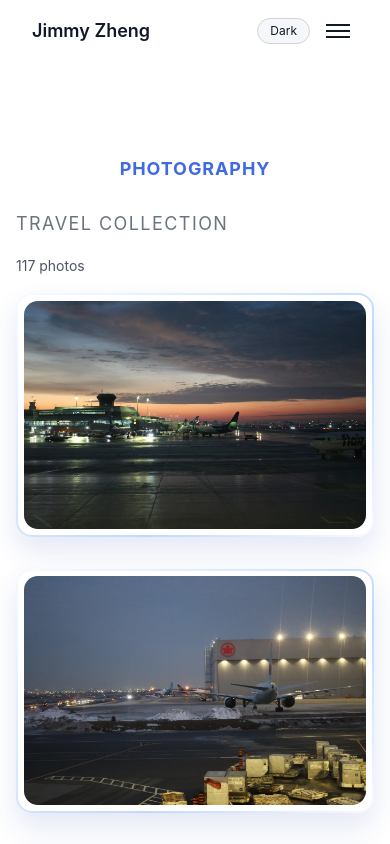
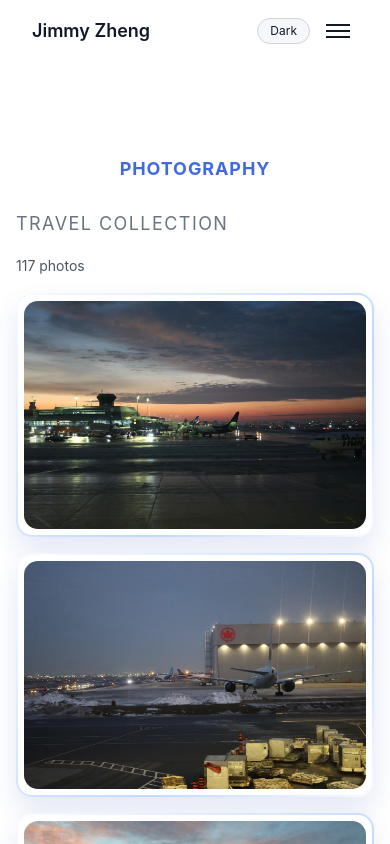
Before and after one commit to Jimmy20060109/NewPersonalWebsite, a React (Vite) app: page /photography in a window 390 px wide. Shown: the top 844 px of the page. Built offline with nearby package versions, Linux system fonts and the light colour scheme.

Commit message:
add drag and drop function in gallery

```diff
--- a/package.json
+++ b/package.json
@@ -9,7 +9,9 @@
     "preview": "vite preview"
   },
   "dependencies": {
+    "@interactjs/interact": "^1.10.27",
     "@vercel/analytics": "^1.6.1",
+    "interactjs": "^1.10.27",
     "react": "^18.2.0",
     "react-dom": "^18.2.0",
     "react-router-dom": "^6.30.3"
--- a/src/views/Photography.css
+++ b/src/views/Photography.css
@@ -26,13 +26,15 @@
 }
 
 .photography-gallery {
-  columns: 4 220px;
-  column-gap: var(--spacing-md);
+  display: grid;
+  grid-template-columns: repeat(4, minmax(0, 1fr));
+  gap: var(--spacing-md);
+  align-items: start;
 }
 
 .photo-frame {
-  break-inside: avoid;
-  margin: 0 0 var(--spacing-md);
+  position: relative;
+  margin: 0;
   padding: 0.45rem;
   border-radius: 20px;
   border: 2px solid transparent;
@@ -40,11 +42,10 @@
     linear-gradient(var(--color-white), var(--color-white)) padding-box,
     linear-gradient(140deg, #f8fbff, #dbeafe 35%, #bfd9ff 65%, #f8fbff) border-box;
   box-shadow: 0 14px 28px rgba(30, 64, 175, 0.12);
-  transition: transform 0.25s ease, box-shadow 0.25s ease;
+  transition: box-shadow 0.25s ease, border-color 0.25s ease;
 }
 
-.photo-frame:hover {
-  transform: translateY(-4px);
+.photo-frame:hover:not(.is-dragging) {
   box-shadow: 0 20px 36px rgba(30, 64, 175, 0.18);
 }
 
@@ -55,7 +56,8 @@
   border: none;
   border-radius: 14px;
   overflow: hidden;
-  cursor: zoom-in;
+  background: transparent;
+  cursor: inherit;
 }
 
 .photo-frame-button img {
@@ -118,6 +120,19 @@
   background: rgba(30, 41, 59, 0.8);
 }
 
+.draggable-photo {
+  touch-action: none;
+  user-select: none;
+  cursor: grab;
+  will-change: transform;
+}
+
+.draggable-photo.is-dragging {
+  z-index: 5;
+  cursor: grabbing;
+  box-shadow: 0 24px 44px rgba(30, 64, 175, 0.24);
+}
+
 @keyframes lightbox-fade-in {
   from {
     opacity: 0;
@@ -129,13 +144,13 @@
 
 @media (max-width: 1280px) {
   .photography-gallery {
-    columns: 3 220px;
+    grid-template-columns: repeat(3, minmax(0, 1fr));
   }
 }
 
 @media (max-width: 900px) {
   .photography-gallery {
-    columns: 2 220px;
+    grid-template-columns: repeat(2, minmax(0, 1fr));
   }
 }
 
@@ -149,8 +164,8 @@
 
 @media (max-width: 560px) {
   .photography-gallery {
-    columns: 1;
-    column-gap: 0;
+    grid-template-columns: 1fr;
+    gap: var(--spacing-sm);
   }
 
   .photo-frame {
--- a/src/views/Photography.tsx
+++ b/src/views/Photography.tsx
@@ -1,21 +1,26 @@
-import { useEffect, useState } from 'react'
+import { useEffect, useRef, useState } from 'react'
+import interact from 'interactjs'
 import './Photography.css'
 
 const imageModules = import.meta.glob('../images/travel/*.{jpg,JPG,jpeg,JPEG,png,PNG,webp,WEBP}', {
   eager: true,
 }) as Record<string, { default: string }>
 
-const travelImages = Object.entries(imageModules)
+const initialTravelImages = Object.entries(imageModules)
   .sort(([pathA], [pathB]) =>
     pathA.localeCompare(pathB, undefined, { numeric: true, sensitivity: 'base' }),
   )
   .map(([path, module]) => ({
+    id: path,
     src: module.default,
     alt: `${path.split('/').pop()?.replace(/\.[^.]+$/, '') || 'travel'} photo`,
   }))
 
 const Photography = () => {
-  const [selectedImage, setSelectedImage] = useState<(typeof travelImages)[number] | null>(null)
+  const [images, setImages] = useState(initialTravelImages)
+  const [selectedImage, setSelectedImage] = useState<(typeof initialTravelImages)[number] | null>(null)
+  const galleryRef = useRef<HTMLDivElement | null>(null)
+  const suppressClickIdsRef = useRef<Set<string>>(new Set())
 
   useEffect(() => {
     if (!selectedImage) {
@@ -38,20 +43,141 @@ const Photography = () => {
     }
   }, [selectedImage])
 
+  useEffect(() => {
+    if (!galleryRef.current) {
+      return
+    }
+
+    const interactable = interact('.draggable-photo').draggable({
+      listeners: {
+        start(event) {
+          const target = event.target as HTMLElement
+          target.classList.add('is-dragging')
+          target.dataset.x = '0'
+          target.dataset.y = '0'
+          target.dataset.dragMoved = 'false'
+        },
+        move(event) {
+          const target = event.target as HTMLElement
+          const x = (parseFloat(target.dataset.x || '0') || 0) + event.dx
+          const y = (parseFloat(target.dataset.y || '0') || 0) + event.dy
+
+          if (Math.abs(x) > 4 || Math.abs(y) > 4) {
+            target.dataset.dragMoved = 'true'
+          }
+
+          target.style.transform = `translate(${x}px, ${y}px)`
+          target.dataset.x = String(x)
+          target.dataset.y = String(y)
+        },
+        end(event) {
+          const target = event.target as HTMLElement
+          const gallery = galleryRef.current
+          const draggedId = target.dataset.photoId
+          const didDrag = target.dataset.dragMoved === 'true'
+
+          if (didDrag && draggedId) {
+            suppressClickIdsRef.current.add(draggedId)
+          }
+
+          if (gallery && draggedId && didDrag) {
+            const draggedRect = target.getBoundingClientRect()
+            const draggedCenter = {
+              x: draggedRect.left + draggedRect.width / 2,
+              y: draggedRect.top + draggedRect.height / 2,
+            }
+
+            const otherCards = Array.from(gallery.querySelectorAll<HTMLElement>('.draggable-photo')).filter(
+              (card) => card !== target && card.dataset.photoId,
+            )
+
+            let nearestCard: HTMLElement | null = null
+            let nearestDistance = Infinity
+
+            for (const card of otherCards) {
+              const rect = card.getBoundingClientRect()
+              const center = {
+                x: rect.left + rect.width / 2,
+                y: rect.top + rect.height / 2,
+              }
+              const distance = Math.hypot(center.x - draggedCenter.x, center.y - draggedCenter.y)
+
+              if (distance < nearestDistance) {
+                nearestDistance = distance
+                nearestCard = card
+              }
+            }
+
+            if (nearestCard?.dataset.photoId) {
+              const targetId = nearestCard.dataset.photoId
+              const targetRect = nearestCard.getBoundingClientRect()
+              const targetCenter = {
+                x: targetRect.left + targetRect.width / 2,
+                y: targetRect.top + targetRect.height / 2,
+              }
+              const sameRow = Math.abs(draggedCenter.y - targetCenter.y) < targetRect.height / 2
+              const insertAfter =
+                draggedCenter.y > targetCenter.y || (sameRow && draggedCenter.x > targetCenter.x)
+
+              setImages((prevImages) => {
+                const nextImages = [...prevImages]
+                const draggedIndex = nextImages.findIndex((image) => image.id === draggedId)
+
+                if (draggedIndex === -1) {
+                  return prevImages
+                }
+
+                const [draggedImage] = nextImages.splice(draggedIndex, 1)
+                const targetIndex = nextImages.findIndex((image) => image.id === targetId)
+
+                if (targetIndex === -1) {
+                  nextImages.splice(draggedIndex, 0, draggedImage)
+                  return nextImages
+                }
+
+                const insertIndex = insertAfter ? targetIndex + 1 : targetIndex
+                nextImages.splice(insertIndex, 0, draggedImage)
+                return nextImages
+              })
+            }
+          }
+
+          target.classList.remove('is-dragging')
+          target.style.transform = ''
+          target.dataset.x = '0'
+          target.dataset.y = '0'
+          target.dataset.dragMoved = 'false'
+        },
+      },
+    })
+
+    return () => {
+      interactable.unset()
+    }
+  }, [])
+
+  const handleImageClick = (image: (typeof initialTravelImages)[number]) => {
+    if (suppressClickIdsRef.current.delete(image.id)) {
+      return
+    }
+
+    setSelectedImage(image)
+  }
+
   return (
     <section id="photography" className="photography">
       <h2 className="section-title">Photography</h2>
       <div className="photography-header">
         <p className="photography-subtitle">Travel Collection</p>
-        <p className="photo-count">{travelImages.length} photos</p>
+        <p className="photo-count">{images.length} photos</p>
       </div>
-      <div className="photography-gallery">
-        {travelImages.map((image) => (
-          <figure className="photo-frame" key={image.src}>
+      <div ref={galleryRef} className="photography-gallery">
+        {images.map((image) => (
+          <figure className="photo-frame draggable-photo" key={image.id} data-photo-id={image.id}>
             <button
               type="button"
               className="photo-frame-button"
-              onClick={() => setSelectedImage(image)}
+              onClick={() => handleImageClick(image)}
               aria-label={`Open ${image.alt}`}
             >
               <img src={image.src} alt={image.alt} loading="lazy" />
```
Also changed, not shown: 1 other file (tests, documents, lock files or other folders).
